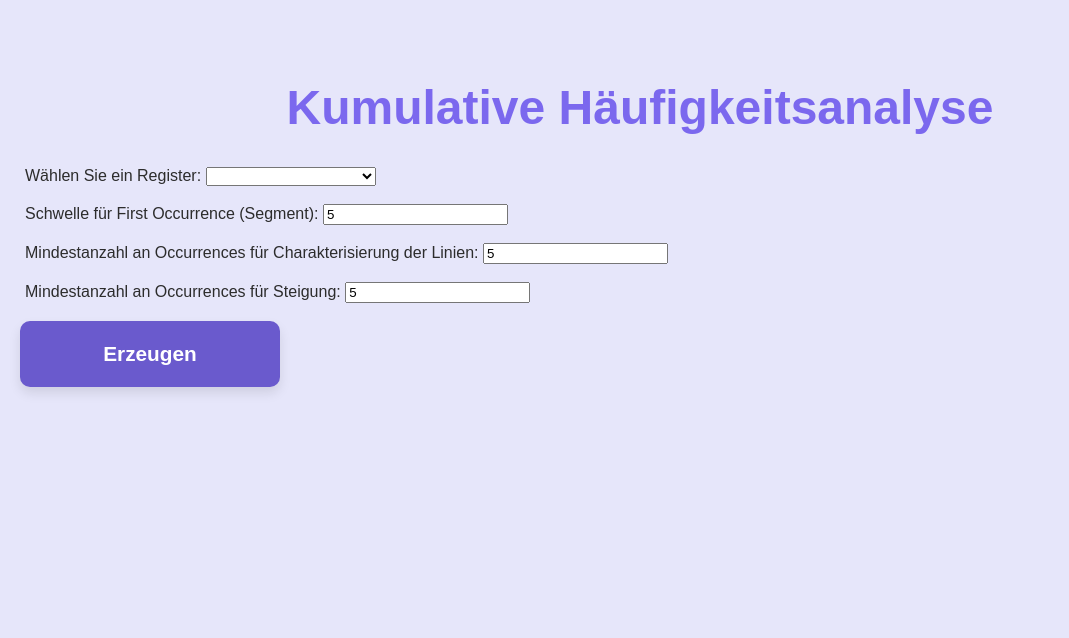
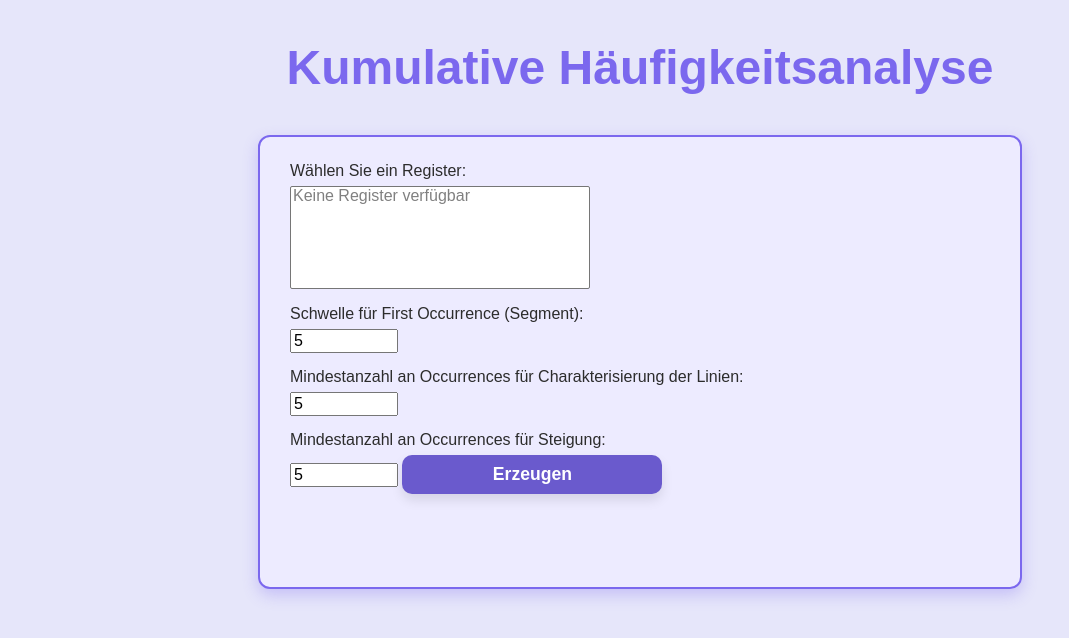
Before and after one commit to Cosmic-maker/design-process-webpage, a Flask app: page /cumulative_occurence_analysis in a window 1280 px wide. Shown: the top 638 px of the page, without its empty margins (0-1069 px from the left). Run offline with Flask 3, Linux system fonts and the light colour scheme.

Commit message:
Verbessert (korrekt)

```diff
--- a/app/routes.py
+++ b/app/routes.py
@@ -94,7 +94,7 @@
         uploads_dir = app.config['UPLOAD_FOLDER']
         combined_file = os.path.join(uploads_dir, 'combined_output.xlsx')
 
-        selected_register = None
+        selected_registers = []
         image_filenames = []
         fbs_results = {}
         characterizations = {}
@@ -111,45 +111,48 @@
             flash("❌ Die kombinierte Datei 'combined_output.xlsx' wurde nicht gefunden.")
             registers = []
 
-        # Analyse ausführen
         if request.method == "POST":
-            selected_register = request.form.get("register")
+            selected_registers = request.form.getlist("register")
             fbs_threshold = int(request.form.get("threshold", 5))
             min_occurrences_char = int(request.form.get("min_occurrences_char", 5))
             min_occurrences_slope = int(request.form.get("min_occurrences_slope", 5))
 
-            if selected_register:
-                try:
-                    df = pd.read_excel(combined_file, sheet_name=selected_register)
-                    filename_base = selected_register  # für Diagrammdateinamen
+            if selected_registers:
+                for selected_register in selected_registers:
+                    try:
+                        df = pd.read_excel(combined_file, sheet_name=selected_register)
+                        filename_base = selected_register
 
-                    results = perform_cumulative_occurence_analysis(
-                        df,
-                        sheet_name=selected_register,
-                        filename_base=filename_base,
-                        min_occurrences_char=min_occurrences_char,
-                        min_occurrences_slope=min_occurrences_slope,
-                        fbs_threshold=fbs_threshold
-                    )
+                        results = perform_cumulative_occurence_analysis(
+                            df,
+                            sheet_name=selected_register,
+                            filename_base=filename_base,
+                            min_occurrences_char=min_occurrences_char,
+                            min_occurrences_slope=min_occurrences_slope,
+                            fbs_threshold=fbs_threshold
+                        )
 
-                    fbs_results = results["fbs_results"]
-                    characterizations = results["characterizations"]
+                        # Ergebnisse zusammenführen
+                        fbs_results.update(results["fbs_results"])
+                        characterizations.update(results["characterizations"])
 
-                    flash(f"✅ Cumulative Occurrence Analysis für {selected_register} erfolgreich durchgeführt.")
+                        flash(f"✅ Analyse für '{selected_register}' erfolgreich durchgeführt.")
 
-                    diagram_folder = os.path.join(app.static_folder, 'diagrams', 'cumulative_occurrence_analysis')
-                    image_filenames = [
-                        f for f in os.listdir(diagram_folder)
-                        if f.startswith(filename_base) and f.endswith('.png')
-                    ]
-                except Exception as e:
-                    flash(f"❌ Fehler bei der Analyse der Datei: {str(e)}")
+                        diagram_folder = os.path.join(app.static_folder, 'diagrams', 'cumulative_occurrence_analysis')
+                        found_images = [
+                            f for f in os.listdir(diagram_folder)
+                            if f.startswith(filename_base) and f.endswith('.png')
+                        ]
+                        image_filenames.extend(found_images)
+
+                    except Exception as e:
+                        flash(f"❌ Fehler bei '{selected_register}': {str(e)}")
             else:
                 flash("❌ Kein Register ausgewählt.")
 
         return render_template(
             "cumulative_occurence_analysis.html",
-            selected_register=selected_register,
+            selected_register=selected_registers,
             registers=registers,
             image_filenames=image_filenames,
             fbs_results=fbs_results,
--- a/app/templates/cumulative_occurence_analysis.html
+++ b/app/templates/cumulative_occurence_analysis.html
@@ -1,17 +1,69 @@
 <!DOCTYPE html>
 <html lang="de">
 <head>
-    <meta charset="UTF-8">
-    <meta name="viewport" content="width=device-width, initial-scale=1.0">
+    <meta charset="UTF-8" />
+    <meta name="viewport" content="width=device-width, initial-scale=1" />
     <title>Kumulative Häufigkeitsanalyse</title>
-    <link rel="stylesheet" href="{{ url_for('static', filename='style.css') }}">
+    <link rel="stylesheet" href="{{ url_for('static', filename='style.css') }}" />
+    <style>
+        .container {
+            max-width: 1100px;
+            margin: 40px auto 40px auto;
+            padding: 0 20px;
+            box-sizing: border-box;
+        }
+        h1 {
+            text-align: center;
+            margin-top: 40px;
+            margin-bottom: 40px;
+        }
+        form {
+            max-width: 700px;
+            width: 100%;
+            margin: 0 auto 50px auto;
+            text-align: left;
+            display: block;
+        }
+        /* Tabellen Container zentriert, größerer Abstand */
+        .tables-container {
+            display: flex;
+            gap: 25px;
+            justify-content: center;
+            margin-top: 100px;
+            margin-bottom: 60px;
+            width: 100%;
+        }
+        .tables-container > div {
+            flex: 1;
+            max-width: 600px;
+        }
+        table {
+            border-collapse: collapse;
+            width: 100%;
+        }
+        table, th, td {
+            border: 1px solid #999;
+        }
+        th, td {
+            padding: 8px;
+            text-align: center;
+        }
+        label, input, select, button {
+            font-size: 1rem;
+        }
+    </style>
 </head>
 <body>
+
+<div class="container">
+
     <h1>Kumulative Häufigkeitsanalyse</h1>
 
+    <!-- Formular in Box -->
+    <div style="max-width:700px; margin: 40px auto 60px auto; padding: 25px 30px; border: 2px solid #7B68EE; border-radius: 12px; background-color: #EDEBFF; box-shadow: 0 6px 15px rgba(123, 104, 238, 0.3);">
         <form method="POST" action="/cumulative_occurence_analysis">
-    <label for="register" style="margin-left: 25px;">Wählen Sie ein Register:</label>
-    <select name="register" id="register">
+            <label for="register" style="display:block; margin-bottom: 6px;">Wählen Sie ein Register:</label>
+            <select name="register" id="register" multiple size="5" style="width: 100%; max-width: 300px; margin-bottom: 15px;">
                 {% if registers %}
                 {% for register in registers %}
                 <option value="{{ register }}">{{ register }}</option>
@@ -20,42 +72,58 @@
                 <option disabled>Keine Register verfügbar</option>
                 {% endif %}
             </select>
-    <br><br>
 
-    <label for="threshold" style="margin-left: 25px;">Schwelle für First Occurrence (Segment):</label>
-    <input type="number" name="threshold" id="threshold" value="5" min="1">
-    <br><br>
+            <label for="threshold" style="display:block; margin-bottom: 6px;">Schwelle für First Occurrence (Segment):</label>
+            <input type="number" name="threshold" id="threshold" value="5" min="1" style="margin-bottom: 15px; max-width: 100px;" />
 
-    <label for="min_occurrences_char" style="margin-left: 25px;">Mindestanzahl an Occurrences für Charakterisierung der Linien:</label>
-    <input type="number" name="min_occurrences_char" id="min_occurrences_char" value="5" min="1">
-    <br><br>
+            <label for="min_occurrences_char" style="display:block; margin-bottom: 6px;">Mindestanzahl an Occurrences für Charakterisierung der Linien:</label>
+            <input type="number" name="min_occurrences_char" id="min_occurrences_char" value="5" min="1" style="margin-bottom: 15px; max-width: 100px;" />
 
-    <label for="min_occurrences_slope" style="margin-left: 25px;">Mindestanzahl an Occurrences für Steigung:</label>
-    <input type="number" name="min_occurrences_slope" id="min_occurrences_slope" value="5" min="1">
-    <br><br>
+            <label for="min_occurrences_slope" style="display:block; margin-bottom: 6px;">Mindestanzahl an Occurrences für Steigung:</label>
+            <input type="number" name="min_occurrences_slope" id="min_occurrences_slope" value="5" min="1" style="margin-bottom: 25px; max-width: 100px;" />
 
-    <button type="submit" style="margin-left: 20px;">Erzeugen</button>
+            <button type="submit" style="padding: 9px 22px; font-size: 1.1rem;">Erzeugen</button>
         </form>
+    </div>
 
-<div class="center-content">
     {% if image_filenames %}
-    <h2>Erzeugte Diagramme für "{{ selected_register }}":</h2>
-    {% for image in image_filenames %}
-    <div style="margin-bottom: 20px;">
-        <img src="{{ url_for('static', filename='diagrams/cumulative_occurrence_analysis/' + image) }}"
-             alt="{{ image }}" style="max-width: 90%; border: 1px solid #ccc; padding: 10px;">
-        <p style="text-align: center;">{{ image }}</p>
+    <h2 class="centered-title" style="margin-bottom: 50px;">
+        Erzeugte Diagramme für "{{ selected_register | join(', ') if selected_register else '' }}":
+    </h2>
+
+    <div style="width: 100%; max-width: 1300px; margin: 0 auto 140px auto;">
+        {% for i in range(0, image_filenames|length, 2) %}
+        <div style="display: flex; gap: 20px; justify-content: center; margin-bottom: 40px;">
+            <div style="flex: 1 1 50%; max-width: 600px; border: 1px solid #ccc; padding: 8px; box-sizing: border-box;">
+                <img src="{{ url_for('static', filename='diagrams/cumulative_occurrence_analysis/' + image_filenames[i]) }}"
+                     alt="{{ image_filenames[i] }}" style="width: 100%; height: auto;" />
+                <p style="text-align: center; margin-top: 4px;">{{ image_filenames[i] }}</p>
+            </div>
+
+            {% if i + 1 < image_filenames|length %}
+            <div style="flex: 1 1 50%; max-width: 600px; border: 1px solid #ccc; padding: 8px; box-sizing: border-box;">
+                <img src="{{ url_for('static', filename='diagrams/cumulative_occurrence_analysis/' + image_filenames[i + 1]) }}"
+                     alt="{{ image_filenames[i + 1] }}" style="width: 100%; height: auto;" />
+                <p style="text-align: center; margin-top: 4px;">{{ image_filenames[i + 1] }}</p>
+            </div>
+            {% endif %}
         </div>
         {% endfor %}
+    </div>
+
     {% else %}
     {% if selected_register %}
-    <p>Keine Diagramme gefunden für {{ selected_register }}.</p>
+    <p style="text-align:center; margin-bottom: 140px;">
+        Keine Diagramme gefunden für {{ selected_register | join(', ') if selected_register else '' }}.
+    </p>
     {% endif %}
     {% endif %}
-</div>
-{% if fbs_results %}
-<h3>First Occurrence at Start (FBS) Ergebnisse:</h3>
-<table border="1">
+
+    {% if fbs_results and characterizations %}
+    <div class="tables-container" style="margin-top: 140px; margin-bottom: 80px; width: 100%; max-width: 1300px; margin-left: auto; margin-right: auto; gap: 40px; display: flex; flex-wrap: nowrap; justify-content: center;">
+        <div style="flex: 1; max-width: 700px;">
+            <h3 style="text-align:center; margin-bottom: 20px;">First Occurrence at Start (FBS) Ergebnisse:</h3>
+            <table>
                 <thead>
                 <tr>
                     <th>Designprozess</th>
@@ -75,11 +143,11 @@
                 {% endfor %}
                 </tbody>
             </table>
-{% endif %}
+        </div>
 
-{% if characterizations %}
-<h3>Charakterisierung der Linienverläufe</h3>
-<table border="1">
+        <div style="flex: 1; max-width: 700px;">
+            <h3 style="text-align:center; margin-bottom: 20px;">Charakterisierung der Linienverläufe</h3>
+            <table>
                 <thead>
                 <tr>
                     <th>Designprozess</th>
@@ -99,7 +167,11 @@
                 {% endfor %}
                 </tbody>
             </table>
+        </div>
+    </div>
     {% endif %}
-<br><br><br><br><br><br>
+
+</div>
+
 </body>
 </html>
```
Also changed, not shown: app/static/diagrams/cumulative_occurrence_analysis/incose_fbs_incose_fbs_cumulative.png (deleted), app/static/diagrams/cumulative_occurrence_analysis/incose_fbs_incose_fbs_slopes.png (deleted), 3 other files. Lines whose indentation alone changed are shown as unchanged.
